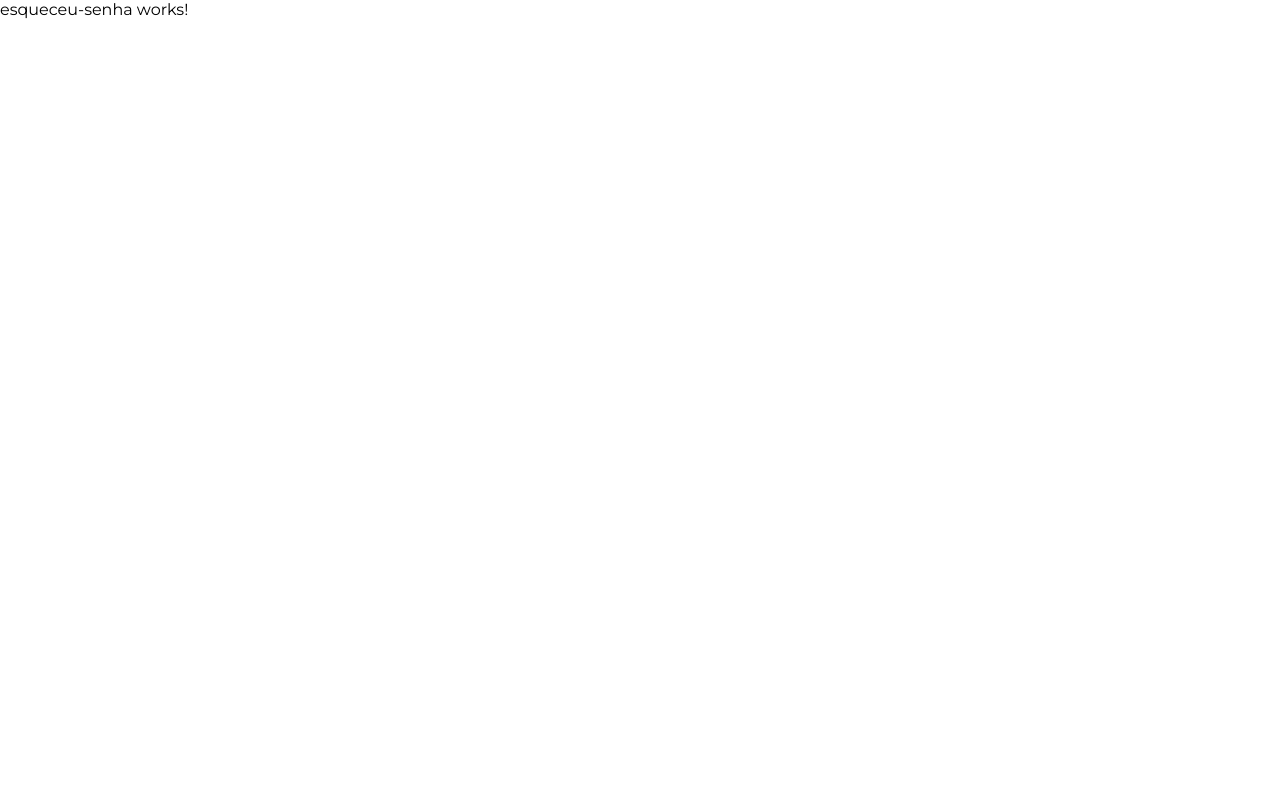
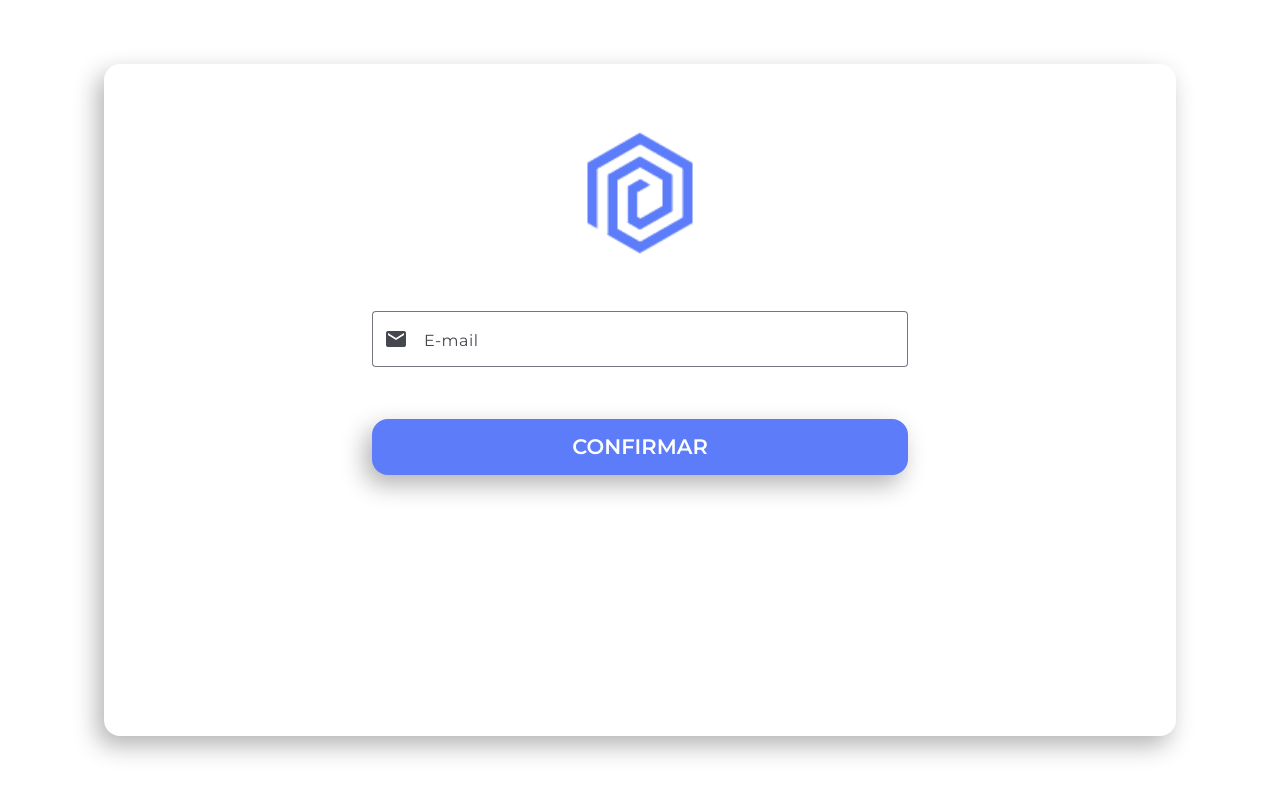
Before and after one commit to ByGustavoo/Login-Template, an Angular app: page /esqueceu-senha in a window 1280 px wide. Shown: the top 796 px of the page. Built offline with nearby package versions, Linux system fonts and the light colour scheme.

Commit message:
LTP-5
- Adicionado Validators para E-mail e Senha na Tela de Login e Esquece
  Senha

```diff
--- a/src/app/pages/esqueceu-senha/esqueceu-senha.component.html
+++ b/src/app/pages/esqueceu-senha/esqueceu-senha.component.html
@@ -1 +1,29 @@
-<p>esqueceu-senha works!</p>
+<div class="main-container">
+  <div class="login-container">
+    <div class="logo-container">
+      <img
+        class="logo-code-solutions"
+        src="code-solutions-100.png"
+        alt="Logo da Code Solutions"/>
+    </div>
+
+    <div class="email-container">
+      <mat-form-field appearance="outline">
+        <mat-label>E-mail</mat-label>
+        <input
+          matInput
+          placeholder="E-mail"
+          [formControl]="email"
+          (blur)="emailErrorMessage()"
+          required/>
+        <mat-error ngIf="email.invalid">{{ emailError() }}</mat-error>
+        <mat-icon matPrefix>email</mat-icon>
+      </mat-form-field>
+    </div>
+
+    <div class="btn-container">
+      <button class="btn-confirmar" mat-fab>CONFIRMAR</button>
+    </div>
+
+  </div>
+</div>
--- a/src/app/pages/esqueceu-senha/esqueceu-senha.component.scss
+++ b/src/app/pages/esqueceu-senha/esqueceu-senha.component.scss
@@ -0,0 +1,85 @@
+$cor-fundo: #f8f9f9;
+$cor-focus: #5c7cfa;
+$cor-primaria: #5c7cfa;
+$cor-secundaria: #738df5;
+$cor-fundo-branco: #ffffff;
+$cor-texto-branco: #ffffff;
+$cor-sombra: rgba(0, 0, 0, 0.3);
+
+.main-container {
+  display: flex;
+  height: 100vh;
+  align-items: center;
+  justify-content: center;
+}
+
+.login-container {
+  width: 67rem;
+  height: 42rem;
+  border-radius: 1rem;
+  background-color: $cor-fundo-branco;
+  box-shadow: -0.4rem 0.6rem 1.5rem $cor-sombra;
+}
+
+.logo-container {
+  display: flex;
+  padding-top: 5%;
+  justify-content: center;
+  background-color: transparent;
+}
+
+.logo-code-solutions {
+  width: 14%;
+  background-color: transparent;
+}
+
+.email-container, mat-form-field {
+  width: 100%;
+  display: flex;
+  padding-top: 2%;
+  align-items: center;
+  justify-content: center;
+  background-color: transparent;
+}
+
+mat-form-field {
+  width: 50%;
+}
+
+mat-form-field button {
+  margin-left: -18%;
+}
+
+mat-hint {
+  display: flex;
+  font-size: 14px;
+  font-weight: 500;
+  padding-top: 5px;
+  margin-right: -3.5%;
+}
+
+mat-hint a {
+  text-decoration: none;
+  color: $cor-primaria;
+  cursor: pointer;
+}
+
+mat-hint a:hover {
+  text-decoration: underline;
+}
+
+.btn-container {
+  display: flex;
+  padding-top: 3%;
+  justify-content: center;
+  background-color: transparent;
+}
+
+.btn-confirmar {
+  font-size: 21px;
+  width: 50%;
+  font-weight: 600;
+  background-color: $cor-primaria;
+  color: $cor-texto-branco !important;
+  box-shadow: -0.4rem 0.6rem 1.5rem $cor-sombra;
+}
--- a/src/app/pages/esqueceu-senha/esqueceu-senha.component.ts
+++ b/src/app/pages/esqueceu-senha/esqueceu-senha.component.ts
@@ -1,11 +1,54 @@
-import { Component } from '@angular/core';
+import { ChangeDetectionStrategy, Component, signal } from '@angular/core';
+import { MAT_FORM_FIELD_DEFAULT_OPTIONS, MatFormFieldModule } from '@angular/material/form-field';
+import { MatIconModule } from '@angular/material/icon';
+import { MatInputModule } from '@angular/material/input';
+import { MatButtonModule } from '@angular/material/button';
+import { RouterModule } from '@angular/router';
+import { takeUntilDestroyed } from '@angular/core/rxjs-interop';
+import { FormControl, FormsModule, ReactiveFormsModule, Validators } from '@angular/forms';
+import { merge } from 'rxjs';
 
 @Component({
   selector: 'app-esqueceu-senha',
-  imports: [],
   templateUrl: './esqueceu-senha.component.html',
-  styleUrl: './esqueceu-senha.component.scss'
+  styleUrl: './esqueceu-senha.component.scss',
+  imports: [
+    MatFormFieldModule,
+    MatInputModule,
+    MatIconModule,
+    MatButtonModule,
+    RouterModule,
+    FormsModule,
+    ReactiveFormsModule,
+  ],
+  changeDetection: ChangeDetectionStrategy.OnPush,
+  providers: [
+    {
+      provide: MAT_FORM_FIELD_DEFAULT_OPTIONS,
+      useValue: { appearance: 'outline', hideRequiredMarker: true },
+    },
+  ],
 })
 export class EsqueceuSenhaComponent {
+  readonly email = new FormControl('', [Validators.required, Validators.email]);
 
+  emailError = signal('');
+
+  constructor() {
+    merge(this.email.statusChanges, this.email.valueChanges)
+      .pipe(takeUntilDestroyed())
+      .subscribe(() => this.emailErrorMessage());
+  }
+
+  emailErrorMessage() {
+    if (this.email.hasError('required')) {
+      this.emailError.set('Por favor, digite um e-mail!');
+    }
+    else if (this.email.hasError('email')) {
+      this.emailError.set('Por favor, digite um e-mail válido!');
+    }
+    else {
+      this.emailError.set('');
+    }
+  }
 }
--- a/src/app/pages/login/login.component.html
+++ b/src/app/pages/login/login.component.html
@@ -10,16 +10,14 @@
     <div class="email-container">
       <mat-form-field appearance="outline">
         <mat-label>E-mail</mat-label>
+        <mat-icon matPrefix>email</mat-icon>
         <input
           matInput
           placeholder="E-mail"
           [formControl]="email"
-          (blur)="updateErrorMessage()"
-          required />
-        @if (email.invalid) {
-          <mat-error>{{ errorMessage() }}</mat-error>
-        }
-        <mat-icon matPrefix>email</mat-icon>
+          (blur)="emailErrorMessage()"
+          required/>
+        <mat-error ngIf="email.invalid">{{ emailError() }}</mat-error>
       </mat-form-field>
     </div>
 
@@ -29,8 +27,12 @@
         <mat-icon matPrefix>lock</mat-icon>
         <input
           matInput
+          placeholder="Senha"
+          [formControl]="senha"
+          (blur)="senhaErrorMessage()"
           [type]="hide() ? 'password' : 'text'"
-          placeholder="Senha"/>
+          required/>
+        <mat-error ngIf="senha.invalid">{{ senhaError() }}</mat-error>
 
         <button
           mat-icon-button
--- a/src/app/pages/login/login.component.ts
+++ b/src/app/pages/login/login.component.ts
@@ -1,23 +1,40 @@
 import { ChangeDetectionStrategy, Component, signal } from '@angular/core';
-import { MatFormFieldModule } from '@angular/material/form-field';
+import { MAT_FORM_FIELD_DEFAULT_OPTIONS, MatFormFieldModule } from '@angular/material/form-field';
 import { MatIconModule } from '@angular/material/icon';
 import { MatInputModule } from '@angular/material/input';
 import { MatButtonModule } from '@angular/material/button';
 import { RouterModule } from '@angular/router';
-import {takeUntilDestroyed} from '@angular/core/rxjs-interop';
-import {FormControl, FormsModule, ReactiveFormsModule, Validators} from '@angular/forms';
-import {merge} from 'rxjs';
+import { takeUntilDestroyed } from '@angular/core/rxjs-interop';
+import { FormControl, FormsModule, ReactiveFormsModule, Validators } from '@angular/forms';
+import { merge } from 'rxjs';
 
 @Component({
   selector: 'app-login',
   templateUrl: './login.component.html',
   styleUrl: './login.component.scss',
-  imports: [MatFormFieldModule, MatInputModule, MatIconModule, MatButtonModule, RouterModule, FormsModule, ReactiveFormsModule],
+  imports: [
+    MatFormFieldModule,
+    MatInputModule,
+    MatIconModule,
+    MatButtonModule,
+    RouterModule,
+    FormsModule,
+    ReactiveFormsModule,
+  ],
   changeDetection: ChangeDetectionStrategy.OnPush,
+  providers: [
+    {
+      provide: MAT_FORM_FIELD_DEFAULT_OPTIONS,
+      useValue: { appearance: 'outline', hideRequiredMarker: true },
+    },
+  ],
 })
-
 export class LoginComponent {
   readonly email = new FormControl('', [Validators.required, Validators.email]);
+  readonly senha = new FormControl('', [Validators.required]);
+
+  emailError = signal('');
+  senhaError = signal('');
 
   hide = signal(true);
   clickEvent(event: MouseEvent) {
@@ -25,21 +42,33 @@ export class LoginComponent {
     event.stopPropagation();
   }
 
-  errorMessage = signal('');
-
   constructor() {
     merge(this.email.statusChanges, this.email.valueChanges)
       .pipe(takeUntilDestroyed())
-      .subscribe(() => this.updateErrorMessage());
+      .subscribe(() => this.emailErrorMessage());
+
+    merge(this.senha.statusChanges, this.senha.valueChanges)
+      .pipe(takeUntilDestroyed())
+      .subscribe(() => this.senhaErrorMessage());
   }
 
-  updateErrorMessage() {
+  emailErrorMessage() {
     if (this.email.hasError('required')) {
-      this.errorMessage.set('Por favor, digite um e-mail!');
-    } else if (this.email.hasError('email')) {
-      this.errorMessage.set('Por favor, digite um e-mail válido!');
+      this.emailError.set('Por favor, digite um e-mail!');
+    }
+    else if (this.email.hasError('email')) {
+      this.emailError.set('Por favor, digite um e-mail válido!');
+    }
+    else {
+      this.emailError.set('');
+    }
+  }
+
+  senhaErrorMessage() {
+    if (this.senha.hasError('required')) {
+      this.senhaError.set('Por favor, digite uma senha!');
     } else {
-      this.errorMessage.set('');
+      this.senhaError.set('');
     }
   }
 }
```
